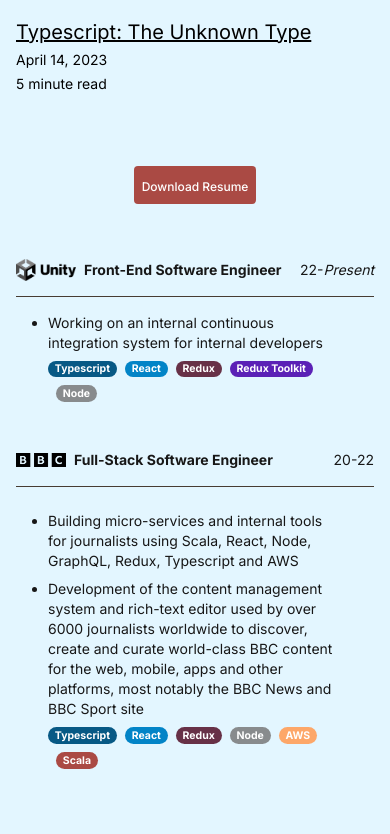
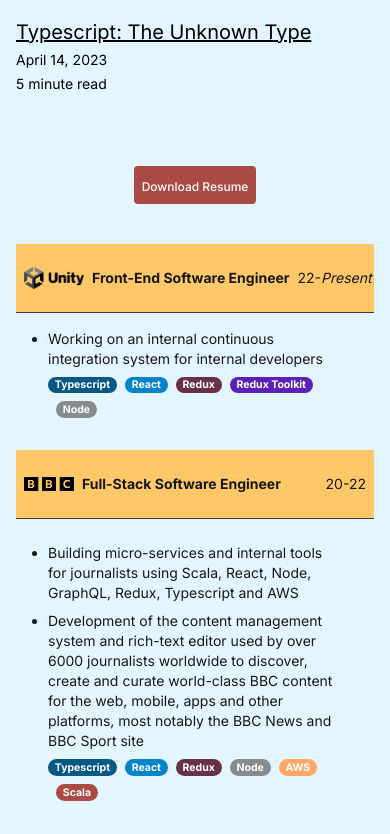
Before and after one commit to Mynameistessa/my-website, a Next.js app: page / in a window 390 px wide. Shown: the part 1159-1993 px from the top of the page. Built offline with nearby package versions, Linux system fonts and the light colour scheme.

Commit message:
edit cv for small screen

```diff
--- a/components/CV-small.tsx
+++ b/components/CV-small.tsx
@@ -33,7 +33,7 @@ const CV: React.FC = () => {
       </div>
 
       <div className="flex flex-col mt-8">
-        <div className="flex items-center border-b dark:border-platinum-grey border-wood hover:dark:bg-slate-800 hover:bg-warm-yellow">
+        <div className="flex items-center border-b dark:border-platinum-grey border-wood dark:bg-slate-800 bg-warm-yellow p-2">
           <div className="mr-2 whitespace-nowrap text-sm font-medium dark:text-white text-neutral-900">
             <Image
               src={isDarkTheme ? '/unity-white.png' : '/unity-black.png'}
@@ -66,7 +66,7 @@ const CV: React.FC = () => {
         </div>
 
 
-        <div className="flex items-center border-b dark:border-platinum-grey border-wood hover:dark:bg-slate-800 hover:bg-warm-yellow">
+        <div className="flex items-center border-b dark:border-platinum-grey border-wood dark:bg-slate-800 bg-warm-yellow p-2">
           <div className="mr-2 whitespace-nowrap text-m font-medium dark:text-white text-neutral-900">
             <Image
               src={theme === 'dark' ? '/whitebbcblocks.svg.png' : '/newBBC.png'}
@@ -76,7 +76,7 @@ const CV: React.FC = () => {
               className='max-w-none'
             />
           </div>
-          <div className="text-sm mr-2 dark:text-white text-neutral-900  py-4 whitespace-nowrap font-bold">
+          <div className="text-sm mr-2 dark:text-brick-red text-neutral-900  py-4 whitespace-nowrap font-bold">
             Full-Stack Software Engineer
           </div>
           <div className="text-sm ml-auto dark:text-platinum-grey text-neutral-900 whitespace-nowrap ">
@@ -104,11 +104,11 @@ const CV: React.FC = () => {
         </div>
 
 
-        <div className="flex items-center border-b dark:border-platinum-grey border-wood hover:dark:bg-slate-800 hover:bg-warm-yellow">
+        <div className="flex items-center border-b dark:border-platinum-grey border-wood dark:bg-slate-800 bg-warm-yellow p-2">
           <div className="mr-2 whitespace-nowrap text-m font-medium dark:text-white text-neutral-900">
             <Image
               src={'/dabapps.png'}
-              alt="dabapps"
+              alt="dabapps logo"
               width='50'
               height='50'
               className='max-w-none'
@@ -149,7 +149,7 @@ const CV: React.FC = () => {
         </div>
 
 
-        <div className="flex items-center border-b dark:border-platinum-grey border-wood hover:dark:bg-slate-800 hover:bg-warm-yellow">
+        <div className="flex items-center border-b dark:border-platinum-grey border-wood dark:bg-slate-800 bg-warm-yellow p-2">
           <div className="mr-2 whitespace-nowrap text-lg font-medium dark:text-white text-neutral-900">
             <Image
               src={'/ICL.png'}
@@ -169,7 +169,7 @@ const CV: React.FC = () => {
         </div>
         <div className={` dark:text-white text-neutral-900 px-8 py-4 lg:text-m text-sm max-w-200 break-words`}>
           <ol className="list-disc max-w-200 break-words">
-            <li className="mt-2">Courses included <i>Classical Mechanics, Environmental Physics, Fluid Dynamics, Quantum Mechanics, Electricity and Magnetism, Relativity, Fourier Analysis, Light and Matter and more</i>
+            <li className="mt-2">Courses included <i>Classical Mechanics, Environmental Physics, Fluid Dynamics, Quantum Mechanics, Electricity and Magnetism, Relativity, Fourier Analysis and Light and Matter</i>
             </li>
             <li className="mt-2">Coursework included computing and laboratory modules where I used Python to model data and derive known relationships before writing a report summarising my findings</li>
             <li className="mt-2">Extracurricular Activities:
--- a/components/HeaderFooter.tsx
+++ b/components/HeaderFooter.tsx
@@ -35,6 +35,7 @@ export default function HeaderFooter({
             width='35'
             height='35'
             color={!isDarkTheme ? 'black' : 'white'}
+            className="ml-2"
             onClick={() => openInNewTab('https://linkedin.com/in/tessabreen')}
           />
           <GithubLogo
```
Also changed, not shown: 1 other file (tests, documents, lock files or other folders).
